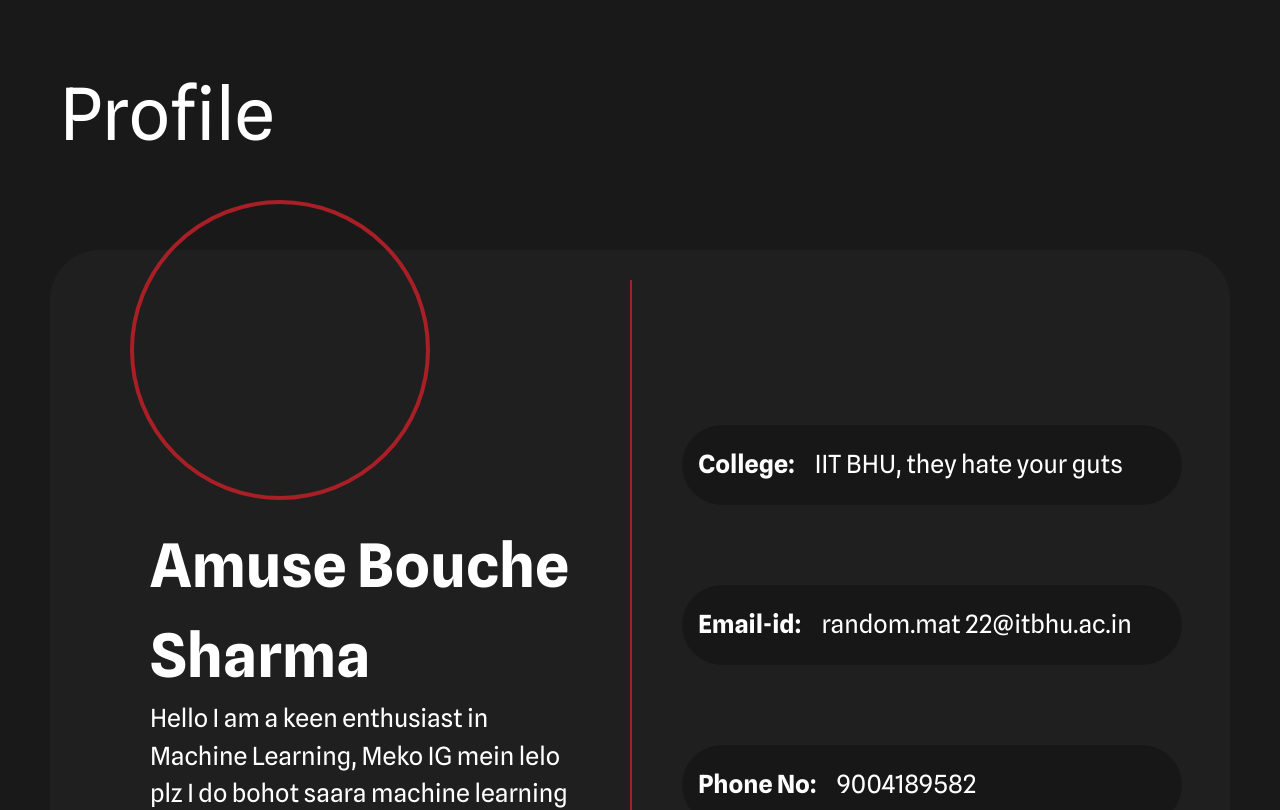
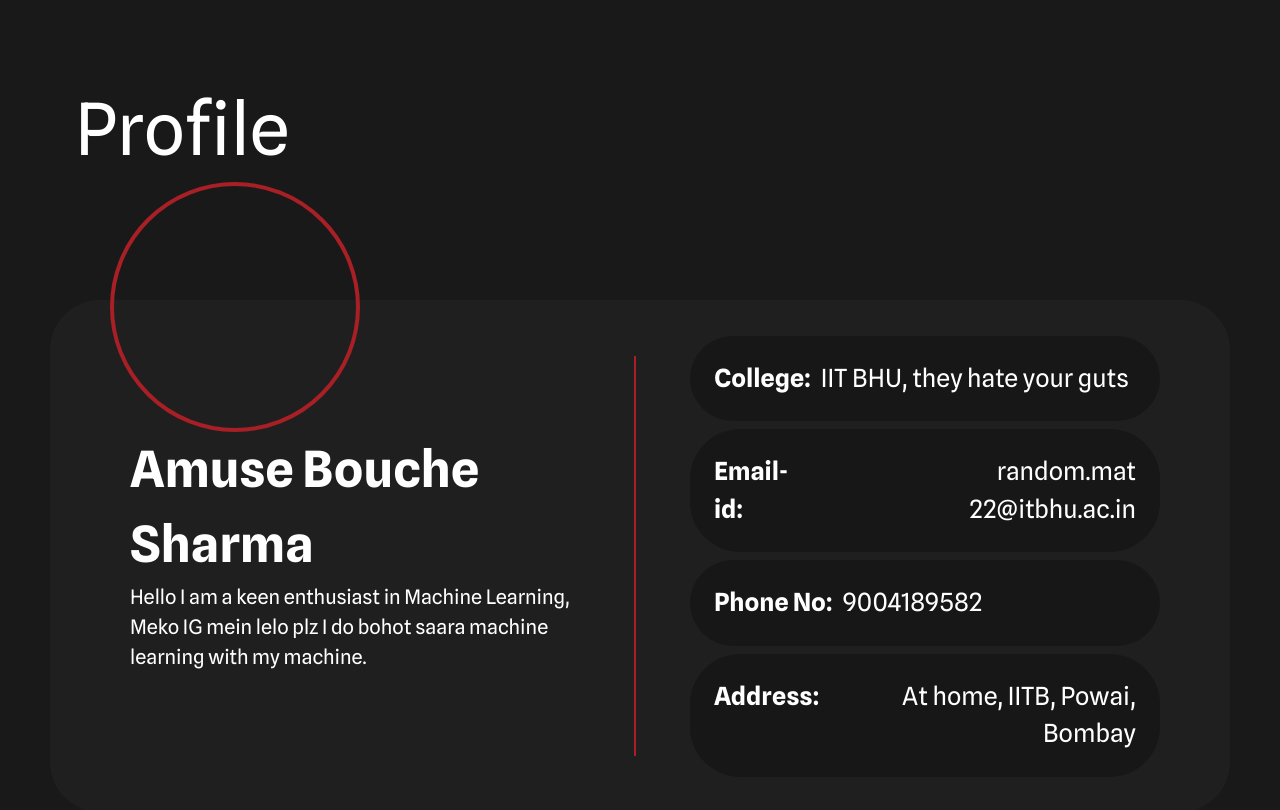
Before and after one commit to technex-iit-bhu/CA_Frontend, a Next.js app: page /profile in a window 1280 px wide. Shown: the top 810 px of the page. Built offline with nearby package versions, Linux system fonts and the light colour scheme.

Commit message:
changes made

```diff
--- a/src/pages/profile.tsx
+++ b/src/pages/profile.tsx
@@ -3,58 +3,58 @@ import React from 'react';
 export default function profile() {
   return (
     <div>
-      <div className='relative mb-[100px] flex flex-col bg-background pl-[120px] pt-[200px] md:mb-[50px]'>
-        <div className='align-left absolute bottom-[10px] left-5 flex text-5xl sm:text-center md:p-10 lg:p-10 lg:text-7xl'>
-          <span className='text-white select-none'>Profile</span>
+      <div className='relative mb-[100px] flex flex-col bg-background lg:pl-[68px] md:pl-[50px]   pt-[80px] md:mb-[70px] lg:pb-[150px] md:pb-8'>
+        <div className=' absolute bottom-[10px] left-5  flex text-5xl  md:p-10 lg:p-[55px]  lg:text-7xl'>
+          <span className='text-white select-none '>Profile</span>
         </div>
       </div>
       <div className='px-[30px] md:px-[50px] '>
-        <div className='z-0 mb-20 rounded-[50px]  bg-grey px-[50px] py-[30px] md:px-[30px]'>
-          <div className='flex flex-col lg:flex-row  lg:pl-[50px] '>
-            <div className='mt-[-80px] flex flex-col'>
-              <div className='h-[300px] w-[300px] select-none self-center rounded-full border-4 border-red bg-background lg:self-start'></div>
-              <div className='flex flex-col pb-[30px] pt-[20px] lg:w-[500px] lg:pl-[20px] lg:pr-[60px]'>
-                <p className='text-white flex select-none flex-wrap self-center text-center text-[60px] font-bold lg:self-start lg:text-left'>
+        <div className='z-0 mb-20 rounded-[50px]  bg-grey px-[50px]  md:px-[30px]'>
+          <div className='flex flex-col lg:flex-row  lg:pl-[30px] lg:pt-8 lg:pb-8  pb-10 '>
+            <div className='mt-[-150px] flex flex-col'>
+              <div className='h-[250px] w-[250px] select-none self-center rounded-full border-4 border-red bg-background lg:self-start'></div>
+              <div className='flex flex-col  lg:w-[500px] lg:pl-[20px] '>
+                <p className='text-white flex select-none flex-wrap self-center text-center text-[50px] font-bold lg:self-start lg:text-left'>
                   Amuse Bouche Sharma
                 </p>
-                <p className='text-white flex select-none flex-wrap self-center text-[25px] lg:self-start'>
+                <p className='text-white flex select-none flex-wrap self-center text-[20px] lg:self-start'>
                   Hello I am a keen enthusiast in Machine Learning, Meko IG mein
                   lelo plz I do bohot saara machine learning with my machine.{' '}
                 </p>
               </div>
             </div>
-            <div className='h-[2px] w-auto bg-red lg:h-[800px] lg:w-[2px]'></div>
-            <div className='flex grow flex-col justify-center  gap-20 self-center  pt-[50px] lg:w-[400px] lg:pl-[50px] lg:pr-[100px] '>
-              <div className='  mr-[10px] flex   flex-row gap-[20px] rounded-[25px] bg-black2 p-4 md:rounded-[50px]   lg:h-[80px] lg:w-[500px]'>
-                <p className='text-white select-none self-center text-[10px] font-bold sm:text-[25px] '>
+            <div className='h-[2px] w-auto bg-red lg:h-[400px] lg:self-center lg:w-[2px] m-6 '></div>
+            <div className='flex grow flex-col justify-center gap-[8px] self-center   lg:w-[200px] lg:pl-[30px] lg:pr-[30px] '>
+              <div className='mr-[10px] flex flex-row gap-[10px] rounded-[25px] bg-black2  p-6 md:rounded-[50px]'>
+                <p className='text-white select-none text-[10px] font-bold sm:text-[25px] '>
                   College:
                 </p>
-                <p className='text-white select-none self-center text-[10px] sm:text-[25px]   '>
+                <p className='text-white select-none sm:text-[25px] text-right'>
                   IIT BHU, they hate your guts
                 </p>
               </div>
-              <div className='  mr-[10px] flex   flex-row gap-[20px] rounded-[25px] bg-black2 p-4 md:rounded-[50px]   lg:h-[80px] lg:w-[500px]'>
-                <p className='text-white select-none self-center text-[10px] font-bold sm:text-[25px] '>
+              <div className='mr-[10px] flex flex-row gap-[10px] rounded-[25px] bg-black2 p-6 md:rounded-[50px]'>
+                <p className='text-white select-none text-[10px] font-bold sm:text-[25px] '>
                   Email-id:
                 </p>
-                <p className='text-white select-none flex-wrap self-center text-[10px] sm:text-[25px]  '>
+                <p className='text-white select-none sm:text-[25px] text-right'>
                   random.mat 22@itbhu.ac.in
                 </p>
               </div>
 
-              <div className='mr-[10px] flex   flex-row gap-[20px] rounded-[25px] bg-black2 p-4 md:rounded-[50px]   lg:h-[80px] lg:w-[500px]'>
-                <p className='text-white select-none self-center text-[10px] font-bold sm:text-[25px]  '>
+              <div className='mr-[10px] flex   flex-row gap-[10px] rounded-[25px] bg-black2 p-6 md:rounded-[50px]'>
+                <p className='text-white select-none text-[10px] font-bold sm:text-[25px]'>
                   Phone No:
                 </p>
-                <p className='text-white select-none  self-center text-[10px] sm:text-[25px]'>
+                <p className='text-white select-none text-right sm:text-[25px]'>
                   9004189582
                 </p>
               </div>
-              <div className='  mr-[10px] flex   flex-row gap-[20px] rounded-[25px] bg-black2 p-4 md:rounded-[50px]   lg:h-[80px] lg:w-[500px]'>
-                <p className='text-white select-none self-center text-[10px] font-bold sm:text-[25px]  '>
+              <div className='  mr-[10px] flex flex-row gap-[10px] rounded-[25px] bg-black2 p-6 md:rounded-[50px]'>
+                <p className='text-white select-none text-[10px] font-bold sm:text-[25px]  '>
                   Address:{' '}
                 </p>
-                <p className='text-white select-none  self-center text-[10px] sm:text-[25px]'>
+                <p className='text-white select-none text-right sm:text-[25px]'>
                   At home, IITB, Powai, Bombay
                 </p>
               </div>
```
